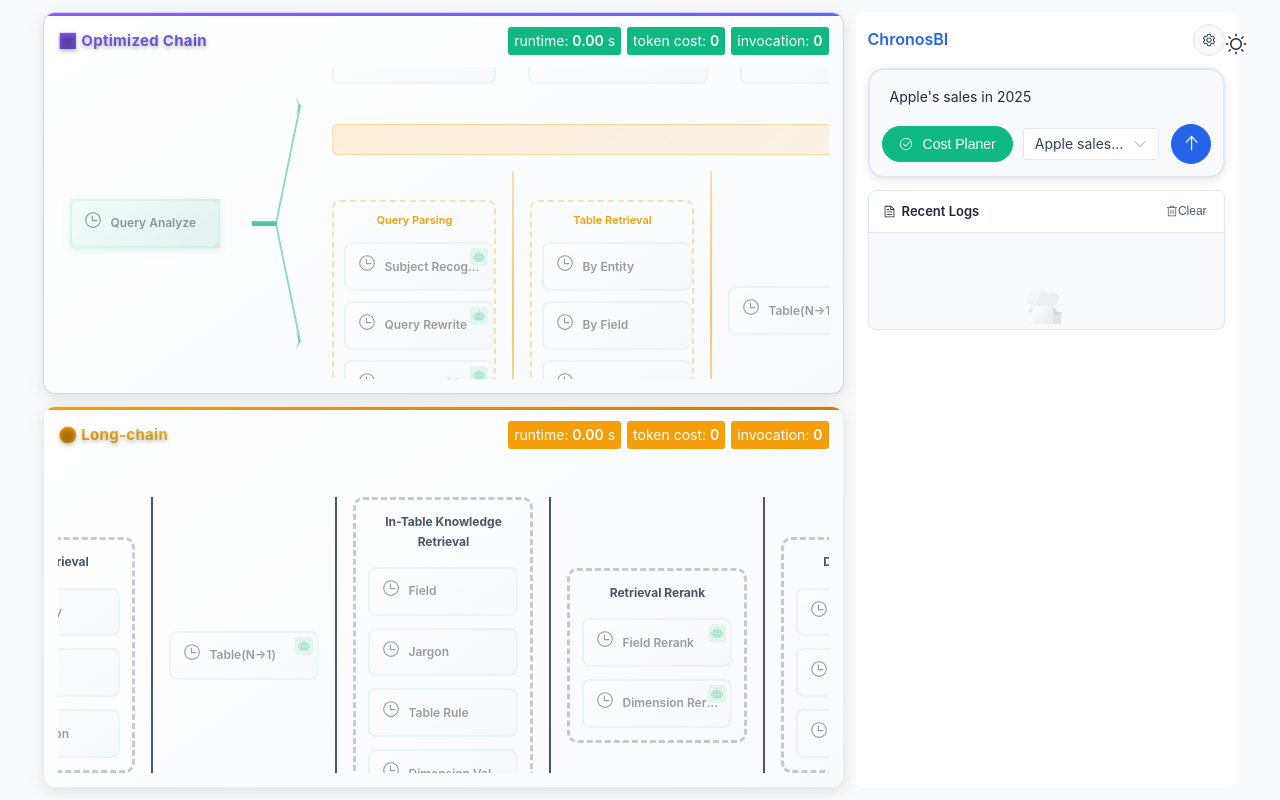
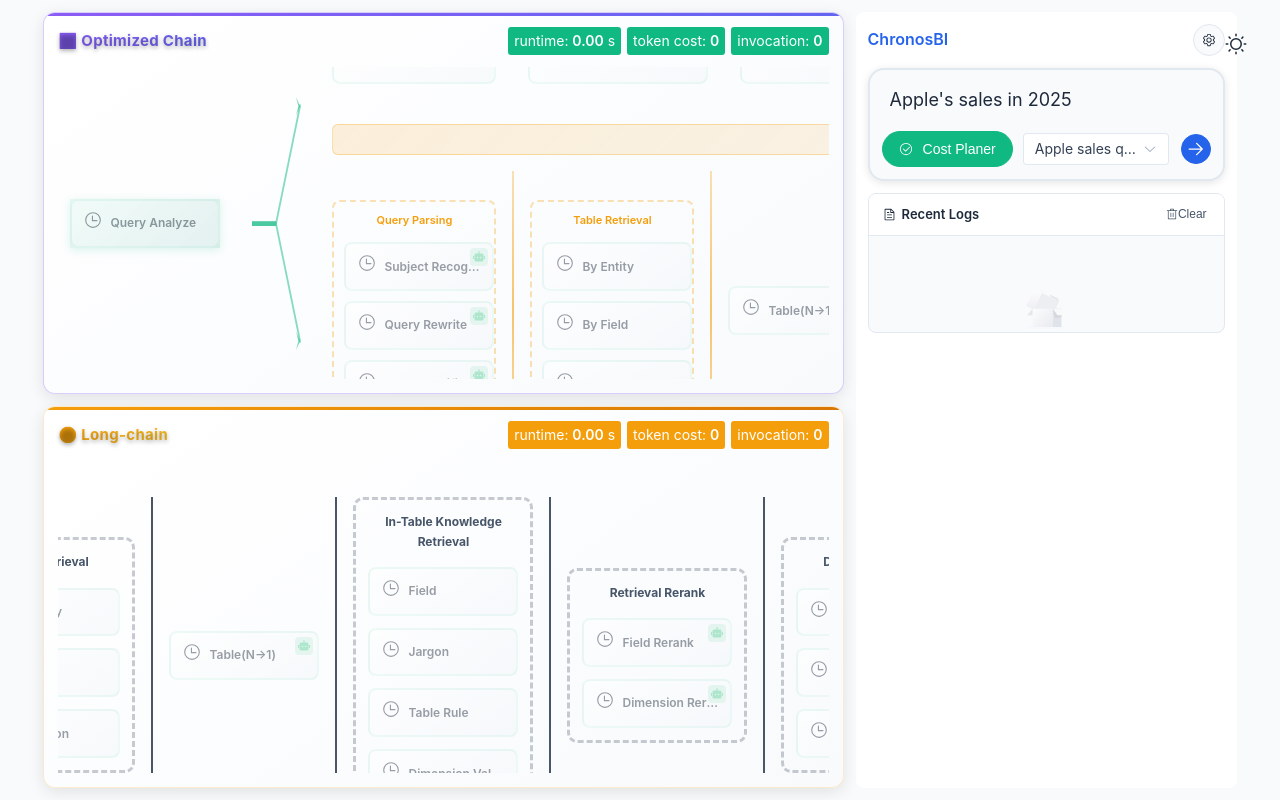
Before and after one commit to IvesCheung/cacoBI, a Vue app: page / in a window 1280 px wide. Built offline with nearby package versions, Linux system fonts and the light colour scheme.

Commit message:
execute botton adjust

```diff
--- a/src/components/QueryPanel.vue
+++ b/src/components/QueryPanel.vue
@@ -59,13 +59,15 @@
         <el-button
           type="primary"
           :disabled="isExecuting || !queryText.trim()"
-          :loading="isExecuting"
           @click="handleExecute"
           class="execute-btn"
           circle
         >
-          <el-icon v-if="!isExecuting">
-            <Top />
+          <el-icon v-if="isExecuting" class="is-loading">
+            <Loading />
+          </el-icon>
+          <el-icon v-else>
+            <Right />
           </el-icon>
         </el-button>
       </div>
@@ -154,7 +156,7 @@
 
 <script setup>
 import { computed, ref } from 'vue'
-import { CircleCheck, CircleClose, Setting, Top } from '@element-plus/icons-vue'
+import { CircleCheck, CircleClose, Setting, Right, Loading } from '@element-plus/icons-vue'
 import ResultChart from './ResultChart.vue'
 import DualPathProgress from './DualPathProgress.vue'
 import QueryExampleSelector from './QueryExampleSelector.vue'
@@ -367,7 +369,7 @@
   background: transparent;
   border: none;
   color: var(--app-text-primary);
-  font-size: 14px;
+  font-size: 18px;
   line-height: 1.6;
   padding: 4px 8px;
   transition: all 0.3s ease;
@@ -476,13 +478,36 @@
 
 /* 执行按钮 - 圆形图标按钮 */
 .execute-btn {
-  width: 40px;
-  height: 40px;
+  width: 30px;
+  height: 30px;
   padding: 0;
   background: #2563eb;
   border-color: #2563eb;
   transition: all 0.3s ease;
-  font-size: 20px;
+  font-size: 16px;
+  display: flex;
+  align-items: center;
+  justify-content: center;
+}
+
+.execute-btn :deep(.el-icon) {
+  display: flex;
+  align-items: center;
+  justify-content: center;
+  font-size: 18px;
+}
+
+.execute-btn :deep(.el-icon.is-loading) {
+  animation: rotating 2s linear infinite;
+}
+
+@keyframes rotating {
+  0% {
+    transform: rotate(0deg);
+  }
+  100% {
+    transform: rotate(360deg);
+  }
 }
 
 .execute-btn:hover:not(.is-disabled) {
```
Also changed, not shown: 2 other files (tests, documents, lock files or other folders).
